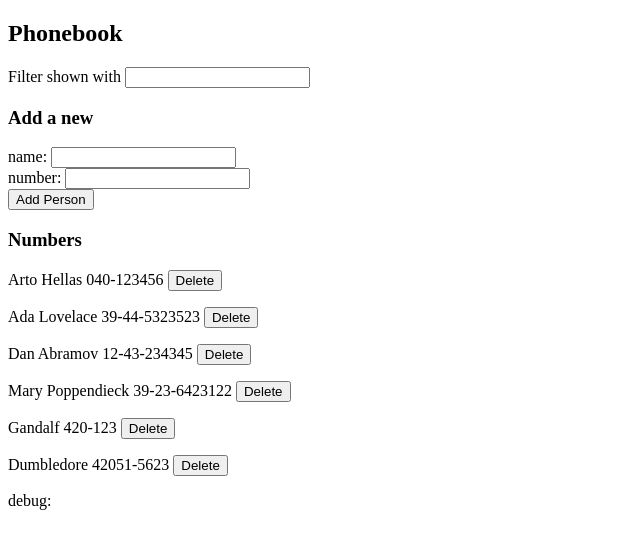
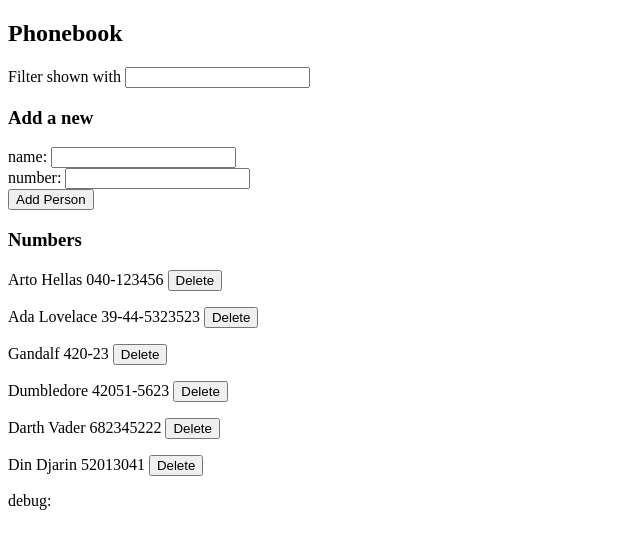
Before and after one commit to TechedLemur/Fullstackopen, a React (Create React App) app in the folder part2/phonebook/: page / in a window 1280 px wide. Shown: the top 548 px of the page, without its empty margins (0-640 px from the left). Built offline with nearby package versions, Linux system fonts and the light colour scheme; data requests are answered from the project's data file.

Commit message:
Step 2.20 complete
Finished exercises in part 2

```diff
--- a/part2/phonebook/db.json
+++ b/part2/phonebook/db.json
@@ -11,24 +11,24 @@
       "id": 2
     },
     {
-      "name": "Dan Abramov",
-      "number": "12-43-234345",
-      "id": 3
-    },
-    {
-      "name": "Mary Poppendieck",
-      "number": "39-23-6423122",
-      "id": 4
-    },
-    {
       "name": "Gandalf",
-      "number": "420-123",
+      "number": "420-23",
       "id": 5
     },
     {
       "name": "Dumbledore",
       "number": "42051-5623",
       "id": 6
+    },
+    {
+      "name": "Darth Vader",
+      "number": "682345222",
+      "id": 7
+    },
+    {
+      "name": "Din Djarin",
+      "number": "52013041",
+      "id": 8
     }
   ]
 }
--- a/part2/phonebook/src/App.js
+++ b/part2/phonebook/src/App.js
@@ -4,12 +4,15 @@ import Filter from "./components/Filter";
 import Persons from "./components/Persons";
 import axios from "axios";
 import personService from "./services/persons";
+import Notification from "./components/Notification";
 
 const App = () => {
   const [persons, setPersons] = useState([]);
   const [newName, setNewName] = useState("");
   const [newNumber, setNewNumber] = useState("");
   const [filter, setFilter] = useState("");
+  const [infoMessage, setInfoMessage] = useState(null);
+  const [messageStyle, setMessageStyle] = useState("info");
 
   useEffect(() => {
     console.log("effect");
@@ -37,6 +40,13 @@ const App = () => {
         };
         personService.update(id, personObject).then((returnedPerson) => {
           setPersons(persons.map((p) => (p.id !== id ? p : returnedPerson)));
+          setMessageStyle("info");
+          setInfoMessage(
+            `The phone number of ${returnedPerson.name} has been updated`
+          );
+          setTimeout(() => {
+            setInfoMessage(null);
+          }, 5000);
         });
       }
     } else {
@@ -46,6 +56,11 @@ const App = () => {
       };
       personService.create(personObject).then((returnedPerson) => {
         setPersons(persons.concat(returnedPerson));
+        setMessageStyle("info");
+        setInfoMessage(`${returnedPerson.name} has been added`);
+        setTimeout(() => {
+          setInfoMessage(null);
+        }, 5000);
       });
     }
   };
@@ -53,7 +68,13 @@ const App = () => {
   const removePerson = (id, name) => {
     if (window.confirm(`Do you really want to delete ${name}?`)) {
       console.log(`Deleting ${name} with id ${id}`);
-      personService.remove(id);
+      personService.remove(id).catch(() => {
+        setMessageStyle("error");
+        setInfoMessage(`Sorry, ${name} is already deleted from the database`);
+        setTimeout(() => {
+          setInfoMessage(null);
+        }, 5000);
+      });
       setPersons(persons.filter((p) => p.id !== id));
     } else {
       console.log("Not deleting person");
@@ -77,6 +98,7 @@ const App = () => {
   return (
     <div>
       <h2>Phonebook</h2>
+      <Notification message={infoMessage} style={messageStyle}></Notification>
       <Filter filter={filter} handleFilterChange={handleFilterChange}></Filter>
 
       <h3>Add a new</h3>
--- /dev/null
+++ b/part2/phonebook/src/components/Notification.js
@@ -0,0 +1,8 @@
+import React from "react";
+
+const Notification = ({ message, style }) => {
+  if (message === null) return null;
+
+  return <div className={style}>{message}</div>;
+};
+export default Notification;
--- /dev/null
+++ b/part2/phonebook/src/index.css
@@ -0,0 +1,19 @@
+.info {
+  color: rgb(42, 105, 23);
+  background: lightgrey;
+  font-size: 20px;
+  border-style: solid;
+  border-radius: 5px;
+  padding: 10px;
+  margin-bottom: 10px;
+}
+
+.error {
+  color: rgb(202, 17, 17);
+  background: lightgrey;
+  font-size: 20px;
+  border-style: solid;
+  border-radius: 5px;
+  padding: 10px;
+  margin-bottom: 10px;
+}
--- a/part2/phonebook/src/index.js
+++ b/part2/phonebook/src/index.js
@@ -1,5 +1,6 @@
 import React from "react";
 import ReactDOM from "react-dom";
+import "./index.css";
 
 import App from "./App";
 
```
